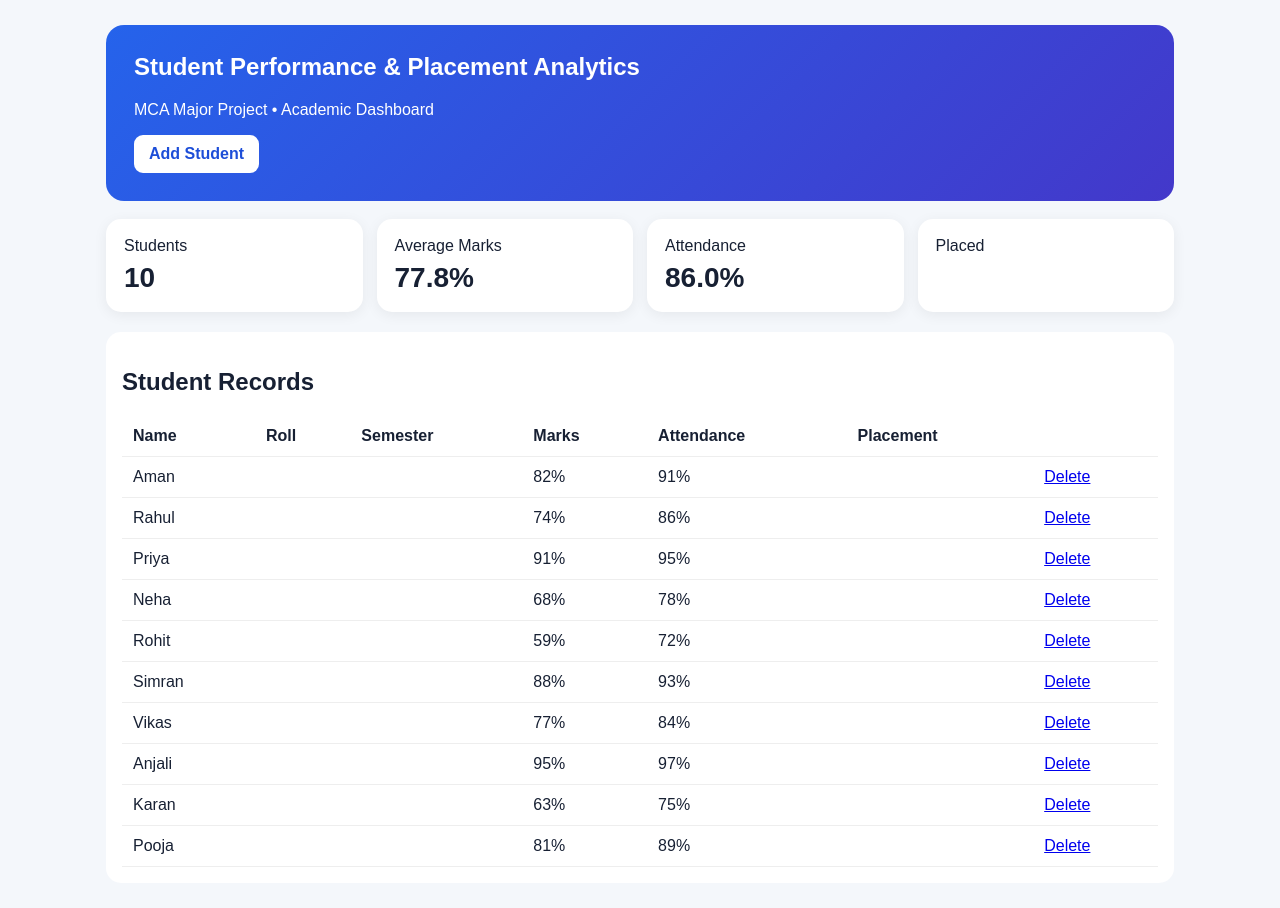
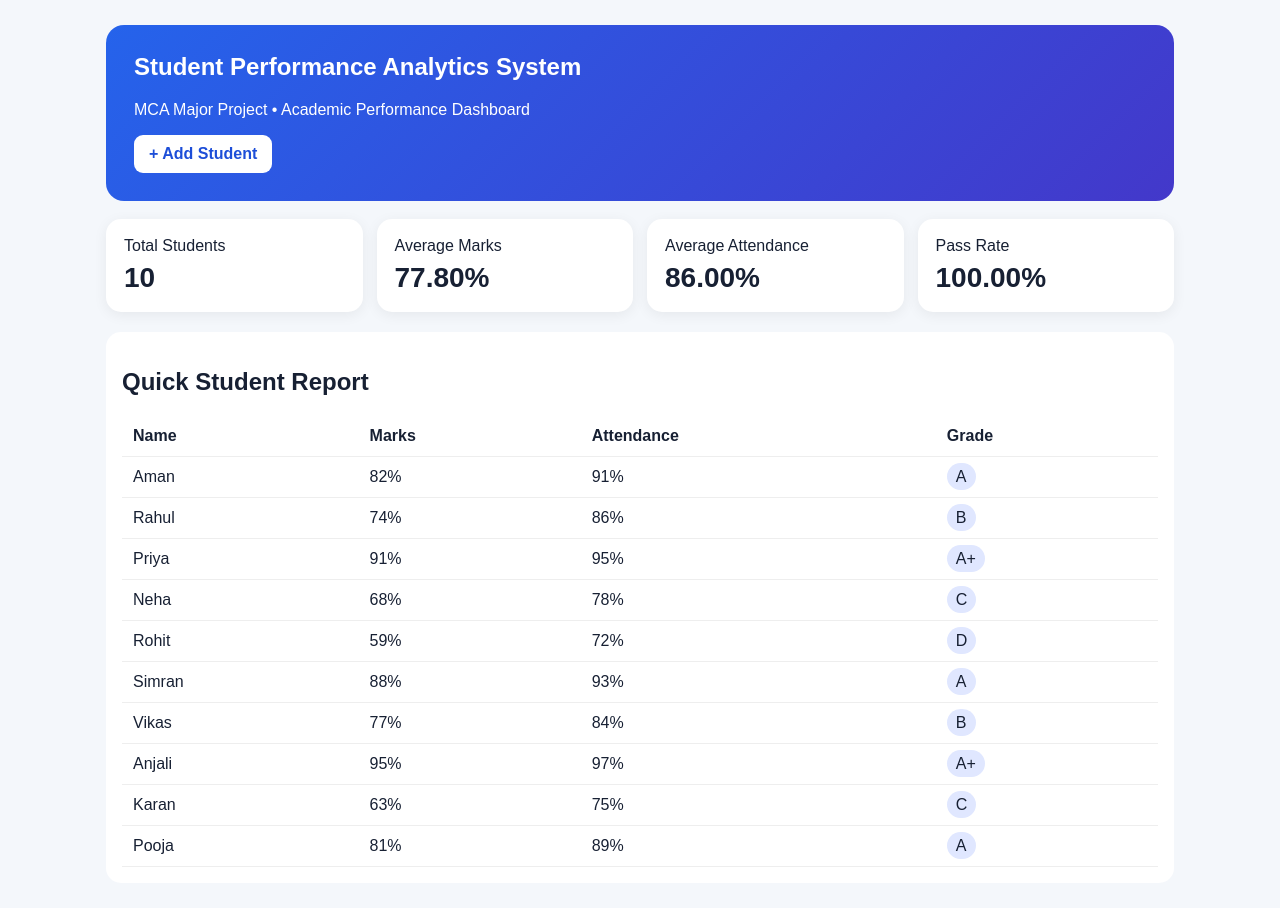
Before and after one commit to kmatloob156-coder/student-performance-analytics-1, a Flask app: page / in a window 1280 px wide. Shown: the part 52-960 px from the top of the page. Run offline with Flask 3, Linux system fonts and the light colour scheme.

Commit message:
Update index.html

```diff
--- a/templates/index.html
+++ b/templates/index.html
@@ -1 +1,22 @@
-{% extends "base.html" %}{% block content %}<div class="container"><section class="hero"><h1>Student Performance & Placement Analytics</h1><p>MCA Major Project • Academic Dashboard</p><a class="btn" href="/add">Add Student</a></section><div class="cards"><div class="card">Students<div class="num">{{total}}</div></div><div class="card">Average Marks<div class="num">{{avg_marks}}%</div></div><div class="card">Attendance<div class="num">{{avg_att}}%</div></div><div class="card">Placed<div class="num">{{placed}}</div></div></div><div class="tablebox"><h2>Student Records</h2><table><tr><th>Name</th><th>Roll</th><th>Semester</th><th>Marks</th><th>Attendance</th><th>Placement</th><th></th></tr>{% for s in students %}<tr><td>{{s.name}}</td><td>{{s.roll}}</td><td>{{s.semester}}</td><td>{{s.marks}}%</td><td>{{s.attendance}}%</td><td>{{s.placement_status}}</td><td><a href="/delete/{{s.id}}">Delete</a></td></tr>{% else %}<tr><td colspan="7">No students added yet.</td></tr>{% endfor %}</table></div></div>{% endblock %}
+{% extends "base.html" %}{% block content %}
+<div class="container">
+<section class="hero">
+<h1>Student Performance Analytics System</h1>
+<p>MCA Major Project • Academic Performance Dashboard</p>
+<a class="btn" href="/add">+ Add Student</a>
+</section>
+<div class="cards">
+<div class="card">Total Students<div class="num">{{total}}</div></div>
+<div class="card">Average Marks<div class="num">{{"%.2f"|format(avg_marks)}}%</div></div>
+<div class="card">Average Attendance<div class="num">{{"%.2f"|format(avg_att)}}%</div></div>
+<div class="card">Pass Rate<div class="num">{{"%.2f"|format(pass_rate)}}%</div></div>
+</div>
+<div class="tablebox">
+<h2>Quick Student Report</h2>
+<table><tr><th>Name</th><th>Marks</th><th>Attendance</th><th>Grade</th></tr>
+{% for s in students %}
+<tr><td>{{s.name}}</td><td>{{s.marks}}%</td><td>{{s.attendance}}%</td>
+<td><span class="badge">{% if s.marks>=90 %}A+{% elif s.marks>=80 %}A{% elif s.marks>=70 %}B{% elif s.marks>=60 %}C{% elif s.marks>=50 %}D{% else %}F{% endif %}</span></td></tr>
+{% endfor %}</table>
+</div>
+</div>{% endblock %}
```
